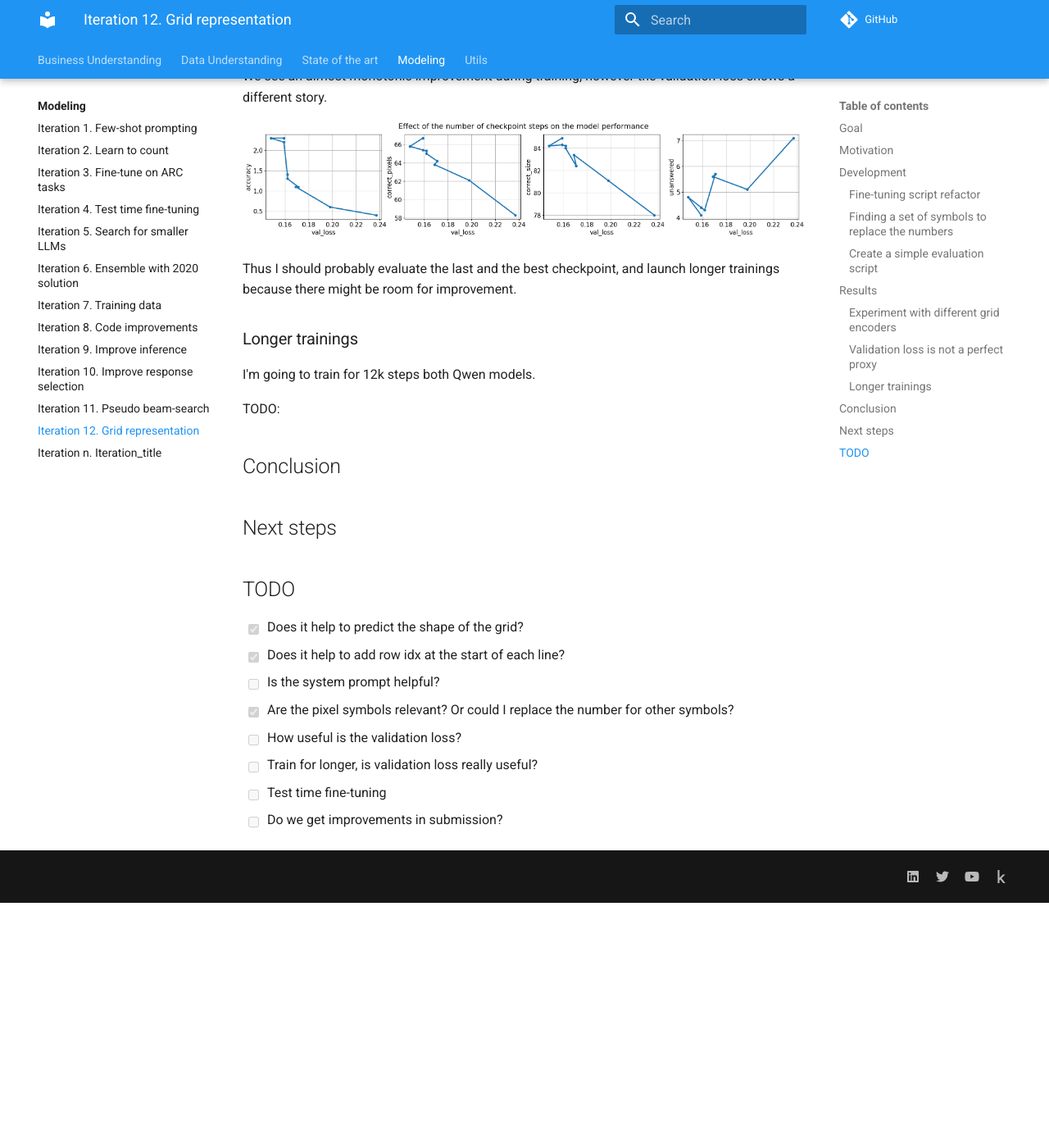
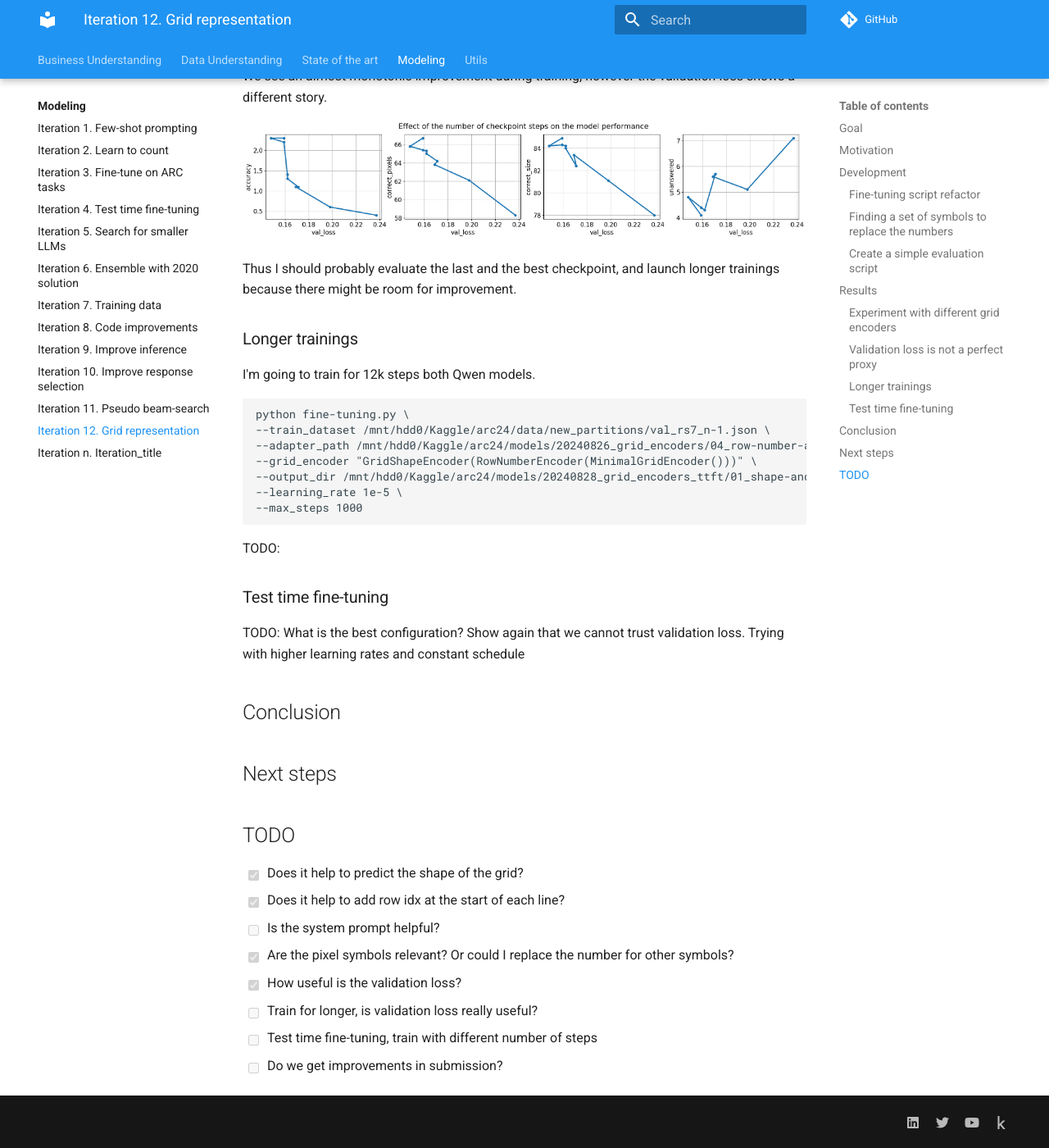
Before and after one commit to zhengjunyao-work/arc24, an MkDocs documentation site: the page built from docs/modeling/Iteration_12_grid_representation.md, in a window 1280 px wide and 1400 px high, scrolled down 2424 px. Shown: the whole window at 82% size. Built offline with MkDocs 1.6.1 and Material for MkDocs 9.7.7, drawn with Linux system fonts in a browser that asks for light colours; comment, search, counter and statistics services are not loaded; before the commit the page ends 3525 px from its top, so only the background shows below that.

Commit message:
progress with grid representations

````diff
--- a/docs/modeling/Iteration_12_grid_representation.md
+++ b/docs/modeling/Iteration_12_grid_representation.md
@@ -87,7 +87,20 @@ Thus I should probably evaluate the last and the best checkpoint, and launch lon
 
 I'm going to train for 12k steps both Qwen models.
 
+```bash
+python fine-tuning.py \
+--train_dataset /mnt/hdd0/Kaggle/arc24/data/new_partitions/val_rs7_n-1.json \
+--adapter_path /mnt/hdd0/Kaggle/arc24/models/20240826_grid_encoders/04_row-number-and-grid-shape_Qwen2-0.5B-Instruct_lr1e-4_r32_6e3steps/checkpoint-6000/ \
+--grid_encoder "GridShapeEncoder(RowNumberEncoder(MinimalGridEncoder()))" \
+--output_dir /mnt/hdd0/Kaggle/arc24/models/20240828_grid_encoders_ttft/01_shape-and-number_Qwen2-0.5B-Instruct_lr1e-5_r32_1e3steps \
+--learning_rate 1e-5 \
+--max_steps 1000
+```
 TODO:
+
+### Test time fine-tuning
+
+TODO: What is the best configuration? Show again that we cannot trust validation loss. Trying with higher learning rates and constant schedule
 
 ## Conclusion
 
@@ -99,7 +112,7 @@ TODO:
 - [x] Does it help to add row idx at the start of each line?
 - [ ] Is the system prompt helpful?
 - [x] Are the pixel symbols relevant? Or could I replace the number for other symbols?
-- [ ] How useful is the validation loss?
+- [x] How useful is the validation loss?
 - [ ] Train for longer, is validation loss really useful?
-- [ ] Test time fine-tuning
+- [ ] Test time fine-tuning, train with different number of steps
 - [ ] Do we get improvements in submission?
````
